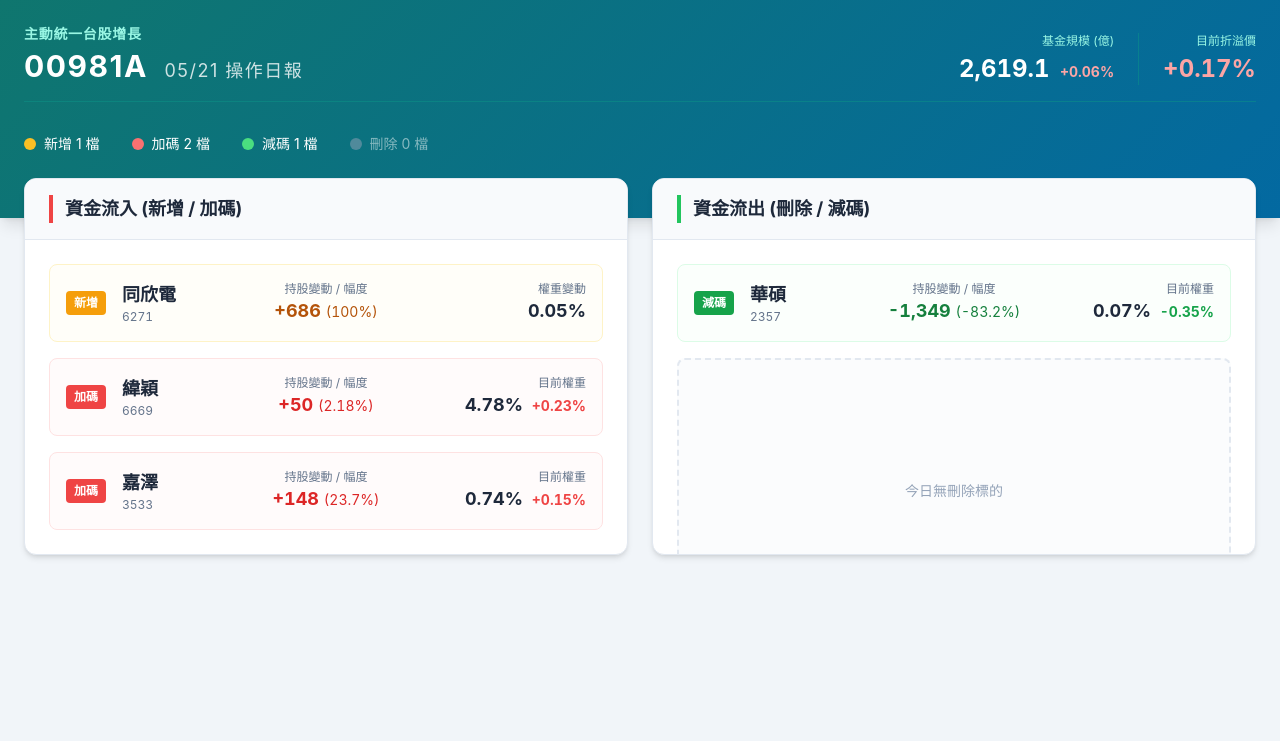
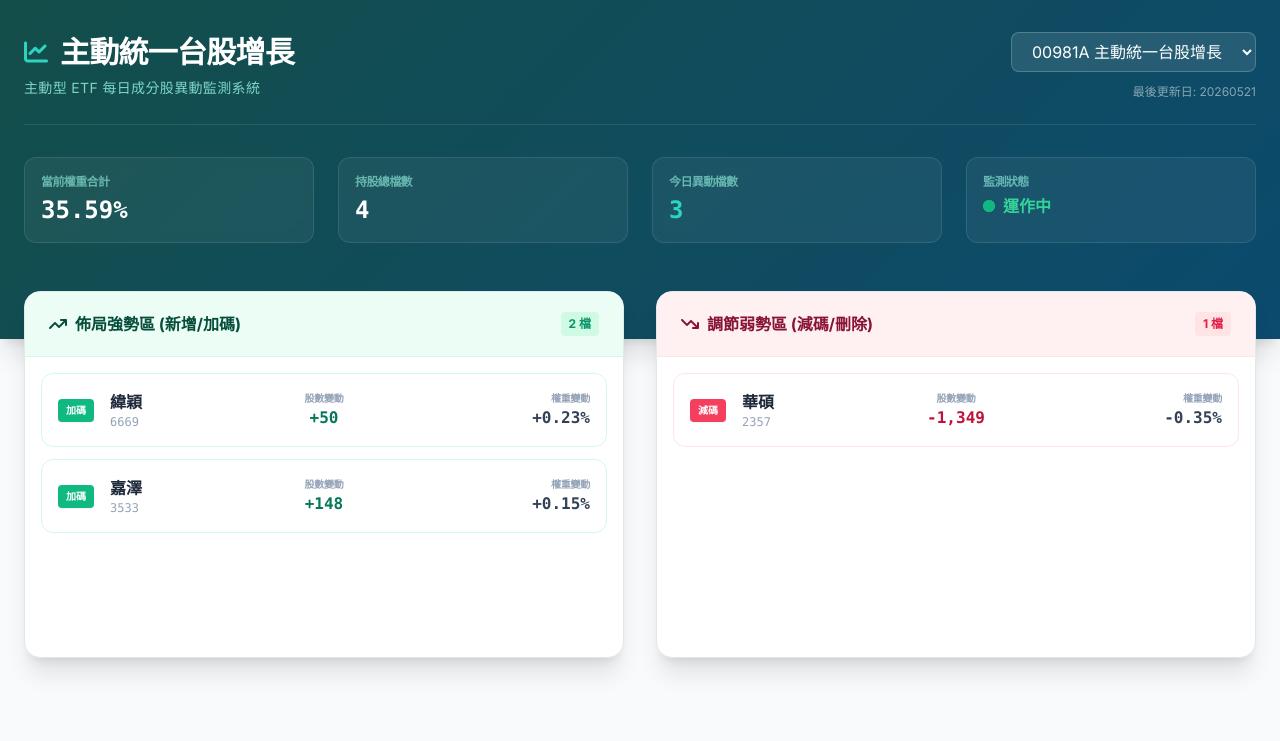
Before and after one commit to twfcinv-svg/Active-ETF, a plain HTML site: page index.html in a window 1280 px wide. Drawn offline with nearby package versions, Linux system fonts and the light colour scheme.

Commit message:
Update index.html

```diff
--- a/index.html
+++ b/index.html
@@ -3,143 +3,240 @@
 <head>
     <meta charset="UTF-8">
     <meta name="viewport" content="width=device-width, initial-scale=1.0">
-    <title>00981A 主動統一台股增長 - 專業決策儀表板</title>
+    <title>ETF 專業成分股追蹤儀表板</title>
     <script src="https://cdn.tailwindcss.com"></script>
+    <link rel="stylesheet" href="https://cdnjs.cloudflare.com/ajax/libs/font-awesome/6.5.1/css/all.min.css">
     <style>
-        body { font-family: -apple-system, BlinkMacSystemFont, "Segoe UI", Roboto, Arial, sans-serif; }
-        .num-font { font-family: 'Din Alternate', 'SF Pro Display', sans-serif; font-variant-numeric: tabular-nums; }
-        /* 自訂漸層背景 */
-        .bg-corporate-gradient { background: linear-gradient(135deg, #0f766e 0%, #0369a1 100%); }
+        @import url('https://fonts.googleapis.com/css2?family=Inter:wght@400;600;700&display=swap');
+        body { font-family: 'Inter', -apple-system, sans-serif; }
+        .num-font { font-family: 'Consolas', monospace; font-variant-numeric: tabular-nums; }
+        .bg-corporate-gradient { background: linear-gradient(135deg, #134e4a 0%, #0c4a6e 100%); }
+        /* 隱藏未載入時的元素 */
+        [v-cloak] { display: none; }
     </style>
 </head>
-<body class="bg-slate-100 text-slate-800 min-h-screen">
+<body class="bg-slate-50 text-slate-900 min-h-screen">
 
-    <div class="bg-corporate-gradient text-white pb-16 pt-6 px-6 shadow-lg">
+    <header class="bg-corporate-gradient text-white pb-24 pt-8 px-6 shadow-xl">
         <div class="max-w-7xl mx-auto">
-            <div class="flex justify-between items-end mb-8 border-b border-teal-600/50 pb-4">
+            <div class="flex flex-col md:flex-row justify-between items-start md:items-center mb-8 border-b border-white/10 pb-6">
                 <div>
-                    <div class="text-teal-200 text-sm font-semibold tracking-wider mb-1">主動統一台股增長</div>
-                    <h1 class="text-3xl font-bold tracking-wider">00981A <span class="text-lg font-normal ml-2 opacity-80">05/21 操作日報</span></h1>
+                    <div class="flex items-center gap-3 mb-2">
+                        <i class="fa-solid fa-chart-line text-teal-400 text-2xl"></i>
+                        <h1 class="text-3xl font-bold tracking-tight" id="etfNameDisplay">載入資料中...</h1>
                     </div>
-                <div class="flex gap-6 text-right">
-                    <div>
-                        <div class="text-teal-200 text-xs mb-1">基金規模 (億)</div>
-                        <div class="text-2xl font-bold num-font">2,619.1 <span class="text-sm text-red-300 ml-1">+0.06%</span></div>
+                    <p class="text-teal-200/80 text-sm font-medium tracking-wide">主動型 ETF 每日成分股異動監測系統</p>
                 </div>
-                    <div class="w-px bg-teal-600/50"></div>
-                    <div>
-                        <div class="text-teal-200 text-xs mb-1">目前折溢價</div>
-                        <div class="text-2xl font-bold num-font text-red-300">+0.17%</div>
-                    </div>
+
+                <div class="mt-6 md:mt-0 flex flex-col items-end gap-3">
+                    <select id="etfSelector" class="bg-white/10 border border-white/20 text-white px-4 py-2 rounded-lg focus:outline-none focus:ring-2 focus:ring-teal-400 transition cursor-pointer">
+                        </select>
+                    <span class="text-xs text-white/50" id="lastUpdateDate">最後更新日: --</span>
                 </div>
             </div>
 
-            <div class="flex gap-8 text-sm">
-                <div class="flex items-center gap-2"><div class="w-3 h-3 rounded-full bg-amber-400"></div>新增 1 檔</div>
-                <div class="flex items-center gap-2"><div class="w-3 h-3 rounded-full bg-red-400"></div>加碼 2 檔</div>
-                <div class="flex items-center gap-2"><div class="w-3 h-3 rounded-full bg-green-400"></div>減碼 1 檔</div>
-                <div class="flex items-center gap-2 opacity-50"><div class="w-3 h-3 rounded-full bg-slate-400"></div>刪除 0 檔</div>
+            <div class="grid grid-cols-2 md:grid-cols-4 gap-6">
+                <div class="bg-white/5 backdrop-blur-sm border border-white/10 p-4 rounded-xl">
+                    <div class="text-teal-200/60 text-xs mb-1 uppercase font-bold tracking-tighter">當前權重合計</div>
+                    <div class="text-2xl font-bold num-font" id="totalWeight">--%</div>
                 </div>
+                <div class="bg-white/5 backdrop-blur-sm border border-white/10 p-4 rounded-xl">
+                    <div class="text-teal-200/60 text-xs mb-1 uppercase font-bold tracking-tighter">持股總檔數</div>
+                    <div class="text-2xl font-bold num-font" id="stockCount">--</div>
                 </div>
+                <div class="bg-white/5 backdrop-blur-sm border border-white/10 p-4 rounded-xl">
+                    <div class="text-teal-200/60 text-xs mb-1 uppercase font-bold tracking-tighter">今日異動檔數</div>
+                    <div class="text-2xl font-bold num-font text-teal-400" id="changeCount">--</div>
                 </div>
-
-    <main class="max-w-7xl mx-auto px-6 -mt-10 pb-12">
-        <div class="grid grid-cols-1 lg:grid-cols-2 gap-6">
-
-            <div class="bg-white rounded-xl shadow-md border border-slate-200 overflow-hidden">
-                <div class="bg-slate-50 border-b border-slate-200 px-6 py-4">
-                    <h2 class="text-lg font-bold text-slate-800 border-l-4 border-red-500 pl-3">資金流入 (新增 / 加碼)</h2>
-                </div>
-
-                <div class="p-6 space-y-4">
-                    <div class="flex items-center justify-between p-4 rounded-lg border border-amber-100 bg-amber-50/30 hover:bg-amber-50 transition">
-                        <div class="flex gap-4 items-center w-1/3">
-                            <span class="bg-amber-500 text-white text-xs font-bold px-2 py-1 rounded">新增</span>
-                            <div>
-                                <div class="font-bold text-lg">同欣電</div>
-                                <div class="text-xs text-slate-500 num-font">6271</div>
-                            </div>
-                        </div>
-                        <div class="w-1/3 text-center">
-                            <div class="text-xs text-slate-500">持股變動 / 幅度</div>
-                            <div class="font-bold text-amber-700 num-font text-lg">+686 <span class="text-sm font-normal">(100%)</span></div>
-                        </div>
-                        <div class="w-1/3 text-right">
-                            <div class="text-xs text-slate-500">權重變動</div>
-                            <div class="font-bold num-font text-lg">0.05%</div>
-                        </div>
-                    </div>
-
-                    <div class="flex items-center justify-between p-4 rounded-lg border border-red-100 bg-red-50/30 hover:bg-red-50 transition">
-                        <div class="flex gap-4 items-center w-1/3">
-                            <span class="bg-red-500 text-white text-xs font-bold px-2 py-1 rounded">加碼</span>
-                            <div>
-                                <div class="font-bold text-lg">緯穎</div>
-                                <div class="text-xs text-slate-500 num-font">6669</div>
-                            </div>
-                        </div>
-                        <div class="w-1/3 text-center">
-                            <div class="text-xs text-slate-500">持股變動 / 幅度</div>
-                            <div class="font-bold text-red-600 num-font text-lg">+50 <span class="text-sm font-normal">(2.18%)</span></div>
-                        </div>
-                        <div class="w-1/3 text-right">
-                            <div class="text-xs text-slate-500">目前權重</div>
-                            <div class="font-bold num-font text-lg">4.78% <span class="text-sm text-red-500 ml-1">+0.23%</span></div>
-                        </div>
-                    </div>
-
-                    <div class="flex items-center justify-between p-4 rounded-lg border border-red-100 bg-red-50/30 hover:bg-red-50 transition">
-                        <div class="flex gap-4 items-center w-1/3">
-                            <span class="bg-red-500 text-white text-xs font-bold px-2 py-1 rounded">加碼</span>
-                            <div>
-                                <div class="font-bold text-lg">嘉澤</div>
-                                <div class="text-xs text-slate-500 num-font">3533</div>
-                            </div>
-                        </div>
-                        <div class="w-1/3 text-center">
-                            <div class="text-xs text-slate-500">持股變動 / 幅度</div>
-                            <div class="font-bold text-red-600 num-font text-lg">+148 <span class="text-sm font-normal">(23.7%)</span></div>
-                        </div>
-                        <div class="w-1/3 text-right">
-                            <div class="text-xs text-slate-500">目前權重</div>
-                            <div class="font-bold num-font text-lg">0.74% <span class="text-sm text-red-500 ml-1">+0.15%</span></div>
+                <div class="bg-white/5 backdrop-blur-sm border border-white/10 p-4 rounded-xl">
+                    <div class="text-teal-200/60 text-xs mb-1 uppercase font-bold tracking-tighter">監測狀態</div>
+                    <div class="flex items-center gap-2 text-emerald-400 font-bold">
+                        <span class="relative flex h-3 w-3">
+                            <span class="animate-ping absolute inline-flex h-full w-full rounded-full bg-emerald-400 opacity-75"></span>
+                            <span class="relative inline-flex rounded-full h-3 w-3 bg-emerald-500"></span>
+                        </span>
+                        運作中
                     </div>
                 </div>
             </div>
         </div>
+    </header>
 
-            <div class="bg-white rounded-xl shadow-md border border-slate-200 overflow-hidden flex flex-col">
-                <div class="bg-slate-50 border-b border-slate-200 px-6 py-4">
-                    <h2 class="text-lg font-bold text-slate-800 border-l-4 border-green-500 pl-3">資金流出 (刪除 / 減碼)</h2>
+    <main class="max-w-7xl mx-auto px-6 -mt-12 pb-20">
+        <div class="grid grid-cols-1 lg:grid-cols-2 gap-8">
+
+            <section class="bg-white rounded-2xl shadow-xl border border-slate-200 overflow-hidden">
+                <div class="bg-emerald-50 border-b border-emerald-100 px-6 py-5 flex justify-between items-center">
+                    <h2 class="text-emerald-900 font-bold flex items-center gap-2">
+                        <i class="fa-solid fa-arrow-trend-up"></i> 佈局強勢區 (新增/加碼)
+                    </h2>
+                    <span class="text-xs font-bold text-emerald-600 bg-emerald-100 px-2 py-1 rounded" id="inflowStat">0 檔</span>
                 </div>
+                <div class="p-4 space-y-3 min-h-[300px]" id="inflowList">
+                    </div>
+            </section>
 
-                <div class="p-6 space-y-4 flex-grow">
-                    <div class="flex items-center justify-between p-4 rounded-lg border border-green-100 bg-green-50/30 hover:bg-green-50 transition">
-                        <div class="flex gap-4 items-center w-1/3">
-                            <span class="bg-green-600 text-white text-xs font-bold px-2 py-1 rounded">減碼</span>
-                            <div>
-                                <div class="font-bold text-lg">華碩</div>
-                                <div class="text-xs text-slate-500 num-font">2357</div>
+            <section class="bg-white rounded-2xl shadow-xl border border-slate-200 overflow-hidden">
+                <div class="bg-rose-50 border-b border-rose-100 px-6 py-5 flex justify-between items-center">
+                    <h2 class="text-rose-900 font-bold flex items-center gap-2">
+                        <i class="fa-solid fa-arrow-trend-down"></i> 調節弱勢區 (減碼/刪除)
+                    </h2>
+                    <span class="text-xs font-bold text-rose-600 bg-rose-100 px-2 py-1 rounded" id="outflowStat">0 檔</span>
                 </div>
+                <div class="p-4 space-y-3 min-h-[300px]" id="outflowList">
                     </div>
-                        <div class="w-1/3 text-center">
-                            <div class="text-xs text-slate-500">持股變動 / 幅度</div>
-                            <div class="font-bold text-green-700 num-font text-lg">-1,349 <span class="text-sm font-normal">(-83.2%)</span></div>
-                        </div>
-                        <div class="w-1/3 text-right">
-                            <div class="text-xs text-slate-500">目前權重</div>
-                            <div class="font-bold num-font text-lg">0.07% <span class="text-sm text-green-600 ml-1">-0.35%</span></div>
-                        </div>
-                    </div>
-
-                    <div class="h-full min-h-[120px] flex items-center justify-center border-2 border-dashed border-slate-200 rounded-lg bg-slate-50/50 mt-4">
-                        <span class="text-slate-400 text-sm">今日無刪除標的</span>
-                    </div>
-                </div>
-            </div>
+            </section>
 
         </div>
     </main>
 
+    <script>
+        // 資料載入與處理邏輯
+        async function initDashboard() {
+            try {
+                const response = await fetch('data.csv');
+                const csvData = await response.text();
+                const rows = csvData.split('\n').filter(row => row.trim() !== '').slice(1);
+
+                const data = rows.map(row => {
+                    const cols = row.split(',');
+                    return {
+                        date: cols[0],
+                        etfId: cols[1],
+                        etfName: cols[2],
+                        stockId: cols[3],
+                        stockName: cols[4],
+                        amount: parseInt(cols[6]),
+                        weight: parseFloat(cols[8])
+                    };
+                });
+
+                // 取得所有唯一的 ETF
+                const etfMap = [...new Set(data.map(d => `${d.etfId}|${d.etfName}`))];
+                const selector = document.getElementById('etfSelector');
+                etfMap.forEach(etfStr => {
+                    const [id, name] = etfStr.split('|');
+                    const opt = document.createElement('option');
+                    opt.value = id;
+                    opt.textContent = `${id} ${name}`;
+                    selector.appendChild(opt);
+                });
+
+                // 監聽切換事件
+                selector.addEventListener('change', () => renderEtfData(data, selector.value));
+
+                // 預設渲染第一個 ETF
+                renderEtfData(data, selector.value);
+
+            } catch (error) {
+                console.error("資料讀取失敗:", error);
+                document.getElementById('etfNameDisplay').textContent = "無法載入資料";
+            }
+        }
+
+        function renderEtfData(allData, selectedEtfId) {
+            const etfData = allData.filter(d => d.etfId === selectedEtfId);
+            const dates = [...new Set(etfData.map(d => d.date))].sort();
+
+            const today = dates[dates.length - 1];
+            const yesterday = dates[dates.length - 2];
+
+            const todayStocks = etfData.filter(d => d.date === today);
+            const yesterdayStocks = etfData.filter(d => d.date === yesterday);
+
+            document.getElementById('etfNameDisplay').textContent = todayStocks[0].etfName;
+            document.getElementById('lastUpdateDate').textContent = `最後更新日: ${today}`;
+            document.getElementById('totalWeight').textContent = todayStocks.reduce((sum, s) => sum + s.weight, 0).toFixed(2) + '%';
+            document.getElementById('stockCount').textContent = todayStocks.length;
+
+            const inflowList = document.getElementById('inflowList');
+            const outflowList = document.getElementById('outflowList');
+            inflowList.innerHTML = '';
+            outflowList.innerHTML = '';
+
+            let inflowCount = 0;
+            let outflowCount = 0;
+
+            // 檢查「今日」的所有標的（判斷：新增、加碼、減碼）
+            todayStocks.forEach(stock => {
+                const prevVersion = yesterdayStocks.find(s => s.stockId === stock.stockId);
+                let status = '';
+                let diffAmount = 0;
+                let diffWeight = 0;
+
+                if (!prevVersion) {
+                    status = 'NEW';
+                    diffAmount = stock.amount;
+                    diffWeight = stock.weight;
+                } else {
+                    diffAmount = stock.amount - prevVersion.amount;
+                    diffWeight = stock.weight - prevVersion.weight;
+                    if (diffAmount > 0) status = 'ADD';
+                    else if (diffAmount < 0) status = 'REDUCE';
+                }
+
+                if (status) {
+                    const card = createCard(stock, status, diffAmount, diffWeight);
+                    if (status === 'NEW' || status === 'ADD') {
+                        inflowList.appendChild(card);
+                        inflowCount++;
+                    } else {
+                        outflowList.appendChild(card);
+                        outflowCount++;
+                    }
+                }
+            });
+
+            // 檢查「昨日」有但「今日」消失的標的（判斷：刪除）
+            yesterdayStocks.forEach(stock => {
+                const todayVersion = todayStocks.find(s => s.stockId === stock.stockId);
+                if (!todayVersion) {
+                    const card = createCard(stock, 'DELETE', -stock.amount, -stock.weight);
+                    outflowList.appendChild(card);
+                    outflowCount++;
+                }
+            });
+
+            document.getElementById('inflowStat').textContent = `${inflowCount} 檔`;
+            document.getElementById('outflowStat').textContent = `${outflowCount} 檔`;
+            document.getElementById('changeCount').textContent = inflowCount + outflowCount;
+        }
+
+        function createCard(stock, status, diffAmount, diffWeight) {
+            const div = document.createElement('div');
+            const isPositive = status === 'NEW' || status === 'ADD';
+
+            const statusConfig = {
+                'NEW': { label: '新增', color: 'bg-amber-500', border: 'border-amber-100', text: 'text-amber-700' },
+                'ADD': { label: '加碼', color: 'bg-emerald-500', border: 'border-emerald-100', text: 'text-emerald-700' },
+                'REDUCE': { label: '減碼', color: 'bg-rose-500', border: 'border-rose-100', text: 'text-rose-700' },
+                'DELETE': { label: '刪除', color: 'bg-slate-700', border: 'border-slate-100', text: 'text-slate-700' }
+            };
+
+            const config = statusConfig[status];
+
+            div.className = `flex items-center justify-between p-4 rounded-xl border ${config.border} bg-white hover:shadow-md transition cursor-default group`;
+            div.innerHTML = `
+                <div class="flex items-center gap-4 w-1/3">
+                    <span class="${config.color} text-white text-[10px] font-black px-2 py-1 rounded shadow-sm">${config.label}</span>
+                    <div>
+                        <div class="font-bold text-slate-800 group-hover:text-teal-700 transition">${stock.stockName}</div>
+                        <div class="text-xs text-slate-400 num-font">${stock.stockId}</div>
+                    </div>
+                </div>
+                <div class="w-1/3 text-center">
+                    <div class="text-[10px] text-slate-400 font-bold uppercase tracking-tight">股數變動</div>
+                    <div class="font-bold ${config.text} num-font">${diffAmount > 0 ? '+' : ''}${diffAmount.toLocaleString()}</div>
+                </div>
+                <div class="w-1/3 text-right">
+                    <div class="text-[10px] text-slate-400 font-bold uppercase tracking-tight">權重變動</div>
+                    <div class="font-bold text-slate-700 num-font">${diffWeight > 0 ? '+' : ''}${diffWeight.toFixed(2)}%</div>
+                </div>
+            `;
+            return div;
+        }
+
+        initDashboard();
+    </script>
 </body>
 </html>
```
Lines whose indentation alone changed are shown as unchanged.
